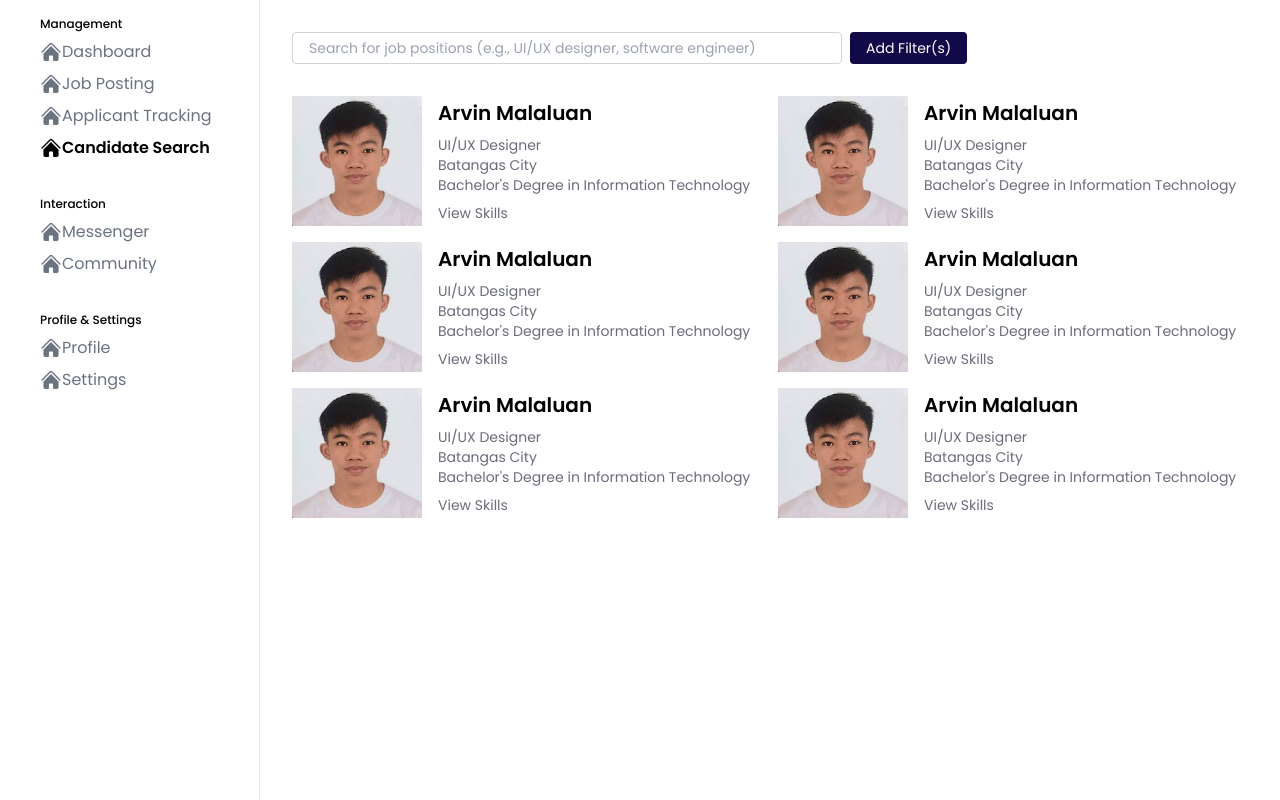
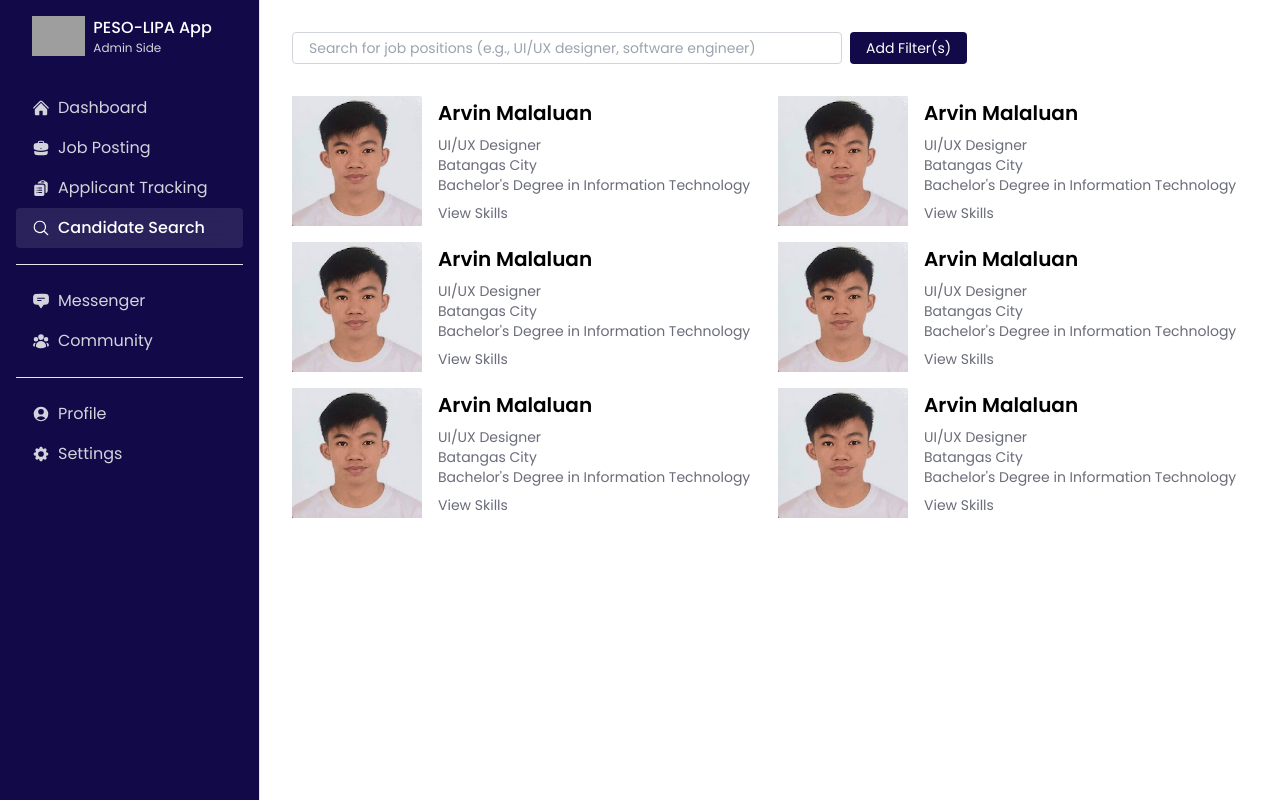
Before and after one commit to arvinmalaluan/project-peso-lipa.online, a React (Vite) app in the folder client/: page /candidate-search in a window 1280 px wide. Built offline with nearby package versions, Linux system fonts and the light colour scheme; grey boxes are pictures that could not be loaded.

Commit message:
side-nav-job-recru-changes

```diff
--- a/client/src/App.jsx
+++ b/client/src/App.jsx
@@ -34,7 +34,7 @@ function App() {
         <Route path="/signup" element={<Register />} />
 
         {/* Recruiter's */}
-        <Route path="/r-home" element={<R_Home />} />
+        <Route path="/dashboard" element={<R_Home />} />
         <Route path="/job-posting" element={<JobPosting />} />
         <Route path="/job-posting/new-post" element={<NewPost />} />
         <Route path="/applicant-tracking" element={<ApplicantTracking />} />
--- a/client/src/assets/svg/recruiterIcons.jsx
+++ b/client/src/assets/svg/recruiterIcons.jsx
@@ -34,7 +34,27 @@ export const ApplicantTracking = () => {
       xmlns="http://www.w3.org/2000/svg"
       viewBox="0 0 24 24"
       fill="currentColor"
-      className="w-6 h-6"
+    >
+      <path
+        fillRule="evenodd"
+        d="M7.502 6h7.128A3.375 3.375 0 0 1 18 9.375v9.375a3 3 0 0 0 3-3V6.108c0-1.505-1.125-2.811-2.664-2.94a48.972 48.972 0 0 0-.673-.05A3 3 0 0 0 15 1.5h-1.5a3 3 0 0 0-2.663 1.618c-.225.015-.45.032-.673.05C8.662 3.295 7.554 4.542 7.502 6ZM13.5 3A1.5 1.5 0 0 0 12 4.5h4.5A1.5 1.5 0 0 0 15 3h-1.5Z"
+        clipRule="evenodd"
+      />
+      <path
+        fillRule="evenodd"
+        d="M3 9.375C3 8.339 3.84 7.5 4.875 7.5h9.75c1.036 0 1.875.84 1.875 1.875v11.25c0 1.035-.84 1.875-1.875 1.875h-9.75A1.875 1.875 0 0 1 3 20.625V9.375ZM6 12a.75.75 0 0 1 .75-.75h.008a.75.75 0 0 1 .75.75v.008a.75.75 0 0 1-.75.75H6.75a.75.75 0 0 1-.75-.75V12Zm2.25 0a.75.75 0 0 1 .75-.75h3.75a.75.75 0 0 1 0 1.5H9a.75.75 0 0 1-.75-.75ZM6 15a.75.75 0 0 1 .75-.75h.008a.75.75 0 0 1 .75.75v.008a.75.75 0 0 1-.75.75H6.75a.75.75 0 0 1-.75-.75V15Zm2.25 0a.75.75 0 0 1 .75-.75h3.75a.75.75 0 0 1 0 1.5H9a.75.75 0 0 1-.75-.75ZM6 18a.75.75 0 0 1 .75-.75h.008a.75.75 0 0 1 .75.75v.008a.75.75 0 0 1-.75.75H6.75a.75.75 0 0 1-.75-.75V18Zm2.25 0a.75.75 0 0 1 .75-.75h3.75a.75.75 0 0 1 0 1.5H9a.75.75 0 0 1-.75-.75Z"
+        clipRule="evenodd"
+      />
+    </svg>
+  );
+};
+
+export const CommunityIcon = () => {
+  return (
+    <svg
+      xmlns="http://www.w3.org/2000/svg"
+      viewBox="0 0 24 24"
+      fill="currentColor"
     >
       <path
         fillRule="evenodd"
@@ -42,6 +62,22 @@ export const ApplicantTracking = () => {
         clipRule="evenodd"
       />
       <path d="M5.082 14.254a8.287 8.287 0 0 0-1.308 5.135 9.687 9.687 0 0 1-1.764-.44l-.115-.04a.563.563 0 0 1-.373-.487l-.01-.121a3.75 3.75 0 0 1 3.57-4.047ZM20.226 19.389a8.287 8.287 0 0 0-1.308-5.135 3.75 3.75 0 0 1 3.57 4.047l-.01.121a.563.563 0 0 1-.373.486l-.115.04c-.567.2-1.156.349-1.764.441Z" />
+    </svg>
+  );
+};
+
+export const CandidateSearchIcon = () => {
+  return (
+    <svg
+      xmlns="http://www.w3.org/2000/svg"
+      viewBox="0 0 24 24"
+      fill="currentColor"
+    >
+      <path
+        fillRule="evenodd"
+        d="M10.5 3.75a6.75 6.75 0 1 0 0 13.5 6.75 6.75 0 0 0 0-13.5ZM2.25 10.5a8.25 8.25 0 1 1 14.59 5.28l4.69 4.69a.75.75 0 1 1-1.06 1.06l-4.69-4.69A8.25 8.25 0 0 1 2.25 10.5Z"
+        clipRule="evenodd"
+      />
     </svg>
   );
 };
@@ -61,3 +97,51 @@ export const ChevronUpNDown = () => {
     </svg>
   );
 };
+
+export const MessengerIcon = () => {
+  return (
+    <svg
+      xmlns="http://www.w3.org/2000/svg"
+      viewBox="0 0 24 24"
+      fill="currentColor"
+    >
+      <path
+        fillRule="evenodd"
+        d="M4.848 2.771A49.144 49.144 0 0 1 12 2.25c2.43 0 4.817.178 7.152.52 1.978.292 3.348 2.024 3.348 3.97v6.02c0 1.946-1.37 3.678-3.348 3.97a48.901 48.901 0 0 1-3.476.383.39.39 0 0 0-.297.17l-2.755 4.133a.75.75 0 0 1-1.248 0l-2.755-4.133a.39.39 0 0 0-.297-.17 48.9 48.9 0 0 1-3.476-.384c-1.978-.29-3.348-2.024-3.348-3.97V6.741c0-1.946 1.37-3.68 3.348-3.97ZM6.75 8.25a.75.75 0 0 1 .75-.75h9a.75.75 0 0 1 0 1.5h-9a.75.75 0 0 1-.75-.75Zm.75 2.25a.75.75 0 0 0 0 1.5H12a.75.75 0 0 0 0-1.5H7.5Z"
+        clipRule="evenodd"
+      />
+    </svg>
+  );
+};
+
+export const SettingsIcon = () => {
+  return (
+    <svg
+      xmlns="http://www.w3.org/2000/svg"
+      viewBox="0 0 24 24"
+      fill="currentColor"
+    >
+      <path
+        fillRule="evenodd"
+        d="M11.828 2.25c-.916 0-1.699.663-1.85 1.567l-.091.549a.798.798 0 0 1-.517.608 7.45 7.45 0 0 0-.478.198.798.798 0 0 1-.796-.064l-.453-.324a1.875 1.875 0 0 0-2.416.2l-.243.243a1.875 1.875 0 0 0-.2 2.416l.324.453a.798.798 0 0 1 .064.796 7.448 7.448 0 0 0-.198.478.798.798 0 0 1-.608.517l-.55.092a1.875 1.875 0 0 0-1.566 1.849v.344c0 .916.663 1.699 1.567 1.85l.549.091c.281.047.508.25.608.517.06.162.127.321.198.478a.798.798 0 0 1-.064.796l-.324.453a1.875 1.875 0 0 0 .2 2.416l.243.243c.648.648 1.67.733 2.416.2l.453-.324a.798.798 0 0 1 .796-.064c.157.071.316.137.478.198.267.1.47.327.517.608l.092.55c.15.903.932 1.566 1.849 1.566h.344c.916 0 1.699-.663 1.85-1.567l.091-.549a.798.798 0 0 1 .517-.608 7.52 7.52 0 0 0 .478-.198.798.798 0 0 1 .796.064l.453.324a1.875 1.875 0 0 0 2.416-.2l.243-.243c.648-.648.733-1.67.2-2.416l-.324-.453a.798.798 0 0 1-.064-.796c.071-.157.137-.316.198-.478.1-.267.327-.47.608-.517l.55-.091a1.875 1.875 0 0 0 1.566-1.85v-.344c0-.916-.663-1.699-1.567-1.85l-.549-.091a.798.798 0 0 1-.608-.517 7.507 7.507 0 0 0-.198-.478.798.798 0 0 1 .064-.796l.324-.453a1.875 1.875 0 0 0-.2-2.416l-.243-.243a1.875 1.875 0 0 0-2.416-.2l-.453.324a.798.798 0 0 1-.796.064 7.462 7.462 0 0 0-.478-.198.798.798 0 0 1-.517-.608l-.091-.55a1.875 1.875 0 0 0-1.85-1.566h-.344ZM12 15.75a3.75 3.75 0 1 0 0-7.5 3.75 3.75 0 0 0 0 7.5Z"
+        clipRule="evenodd"
+      />
+    </svg>
+  );
+};
+
+export const ProfileIcon = () => {
+  return (
+    <svg
+      xmlns="http://www.w3.org/2000/svg"
+      viewBox="0 0 24 24"
+      fill="currentColor"
+    >
+      <path
+        fillRule="evenodd"
+        d="M18.685 19.097A9.723 9.723 0 0 0 21.75 12c0-5.385-4.365-9.75-9.75-9.75S2.25 6.615 2.25 12a9.723 9.723 0 0 0 3.065 7.097A9.716 9.716 0 0 0 12 21.75a9.716 9.716 0 0 0 6.685-2.653Zm-12.54-1.285A7.486 7.486 0 0 1 12 15a7.486 7.486 0 0 1 5.855 2.812A8.224 8.224 0 0 1 12 20.25a8.224 8.224 0 0 1-5.855-2.438ZM15.75 9a3.75 3.75 0 1 1-7.5 0 3.75 3.75 0 0 1 7.5 0Z"
+        clipRule="evenodd"
+      />
+    </svg>
+  );
+};
--- a/client/src/components/SideNavRecru.jsx
+++ b/client/src/components/SideNavRecru.jsx
@@ -1,19 +1,28 @@
 import React from "react";
 import useLocationHook from "../hooks/useLocationHook";
 import { Link } from "react-router-dom";
-import { HomeIcon } from "../assets/svg/recruiterIcons";
+import {
+  HomeIcon,
+  JobPostingIcon,
+  CandidateSearchIcon,
+  ApplicantTracking,
+  MessengerIcon,
+  CommunityIcon,
+  ProfileIcon,
+  SettingsIcon,
+} from "../assets/svg/recruiterIcons";
 
 const MyAList = (props) => {
   return (
     <Link
       to={props.path}
-      className={`px-2 py-1 rounded  flex items-center hover:bg-gray-200 ${
-        useLocationHook(props.path) ? "font-semibold" : "text-gray-500"
+      className={`px-4 py-2 rounded  flex gap-2 items-center hover:text-gray-100 ${
+        useLocationHook(props.path)
+          ? "font-medium apply-glass text-white"
+          : "text-gray-300"
       }`}
     >
-      <div className="h-[22px] w-[22px]">
-        <HomeIcon />
-      </div>
+      <div className="h-[18px] w-[18px]">{props.icon}</div>
       <span>{props.name}</span>
     </Link>
   );
@@ -23,27 +32,60 @@ const SideNavRecru = () => {
   return (
     <div className="w-100">
       <div
-        className="w-[260px] h-full relative px-8 py-4 border-r"
+        className="w-[260px] h-full relative p-4 border-r flex flex-col gap-4 bg-secondary-900"
         id="side-bar"
       >
-        <p className="px-2 mb-1 text-xs font-medium">Management</p>
-        <div className="flex flex-col ">
-          <MyAList name="Dashboard" path="/dashboard" />
-          <MyAList name="Job Posting" path="/job-posting" />
-          <MyAList name="Applicant Tracking" path="/applicant-tracking" />
-          <MyAList name="Candidate Search" path="/candidate-search" />
+        <div className="flex gap-2 px-4 mb-4">
+          <img
+            src="https://rec-data.kalibrr.com/www.kalibrr.com/logos/Q9M85F9CS374JN5XP4ECK8K7D4FJKVXE5Z6KS7AH-5ef55667.png"
+            alt=""
+            className="logo-height"
+          />
+          <div>
+            <p className="font-medium text-white ">PESO-LIPA App</p>
+            <p className="text-xs text-gray-300">Admin Side</p>
+          </div>
         </div>
 
-        <p className="px-2 mt-8 mb-1 text-xs font-medium">Interaction</p>
-        <div className="flex flex-col ">
-          <MyAList name="Messenger" path="/messenger" />
-          <MyAList name="Community" path="/community" />
+        <div className="flex flex-col">
+          <MyAList name="Dashboard" path="/dashboard" icon={<HomeIcon />} />
+          <MyAList
+            name="Job Posting"
+            path="/job-posting"
+            icon={<JobPostingIcon />}
+          />
+          <MyAList
+            name="Applicant Tracking"
+            path="/applicant-tracking"
+            icon={<ApplicantTracking />}
+          />
+          <MyAList
+            name="Candidate Search"
+            path="/candidate-search"
+            icon={<CandidateSearchIcon />}
+          />
         </div>
 
-        <p className="px-2 mt-8 mb-1 text-xs font-medium">Profile & Settings</p>
-        <div className="flex flex-col ">
-          <MyAList name="Profile" path="/profile" />
-          <MyAList name="Settings" path="/settings" />
+        <hr />
+
+        <div className="flex flex-col">
+          <MyAList
+            name="Messenger"
+            path="/messenger"
+            icon={<MessengerIcon />}
+          />
+          <MyAList
+            name="Community"
+            path="/community"
+            icon={<CommunityIcon />}
+          />
+        </div>
+
+        <hr />
+
+        <div className="flex flex-col">
+          <MyAList name="Profile" path="/profile" icon={<ProfileIcon />} />
+          <MyAList name="Settings" path="/settings" icon={<SettingsIcon />} />
         </div>
       </div>
     </div>
--- a/client/src/index.css
+++ b/client/src/index.css
@@ -39,3 +39,14 @@
   background: white;
   z-index: 1;
 }
+
+.apply-glass {
+  background: rgba(255, 255, 255, 0.1); /* Set a slight background color */
+  backdrop-filter: blur(10px); /* Apply blur for glass effect */
+  -webkit-backdrop-filter: blur(10px); /* Safari compatibility */
+  box-shadow: inset 0 0 0 rgba(0, 0, 0, 0.2); /* Add subtle inner shadow for depth */
+}
+
+.logo-height {
+  height: 40px;
+}
```
Also changed, not shown: client/src/pages/recruiter/R_Home.jsx (+11 -11 lines).
